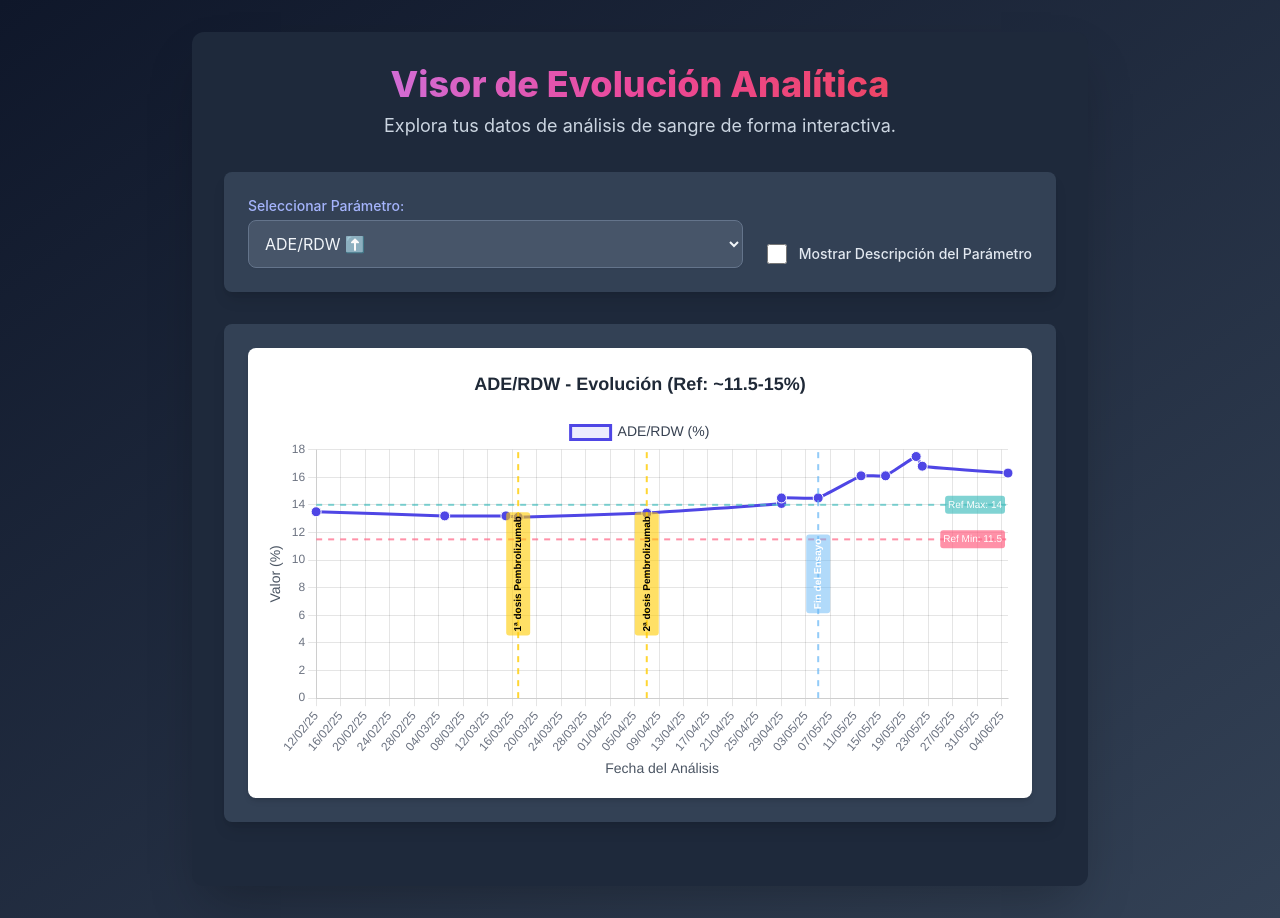
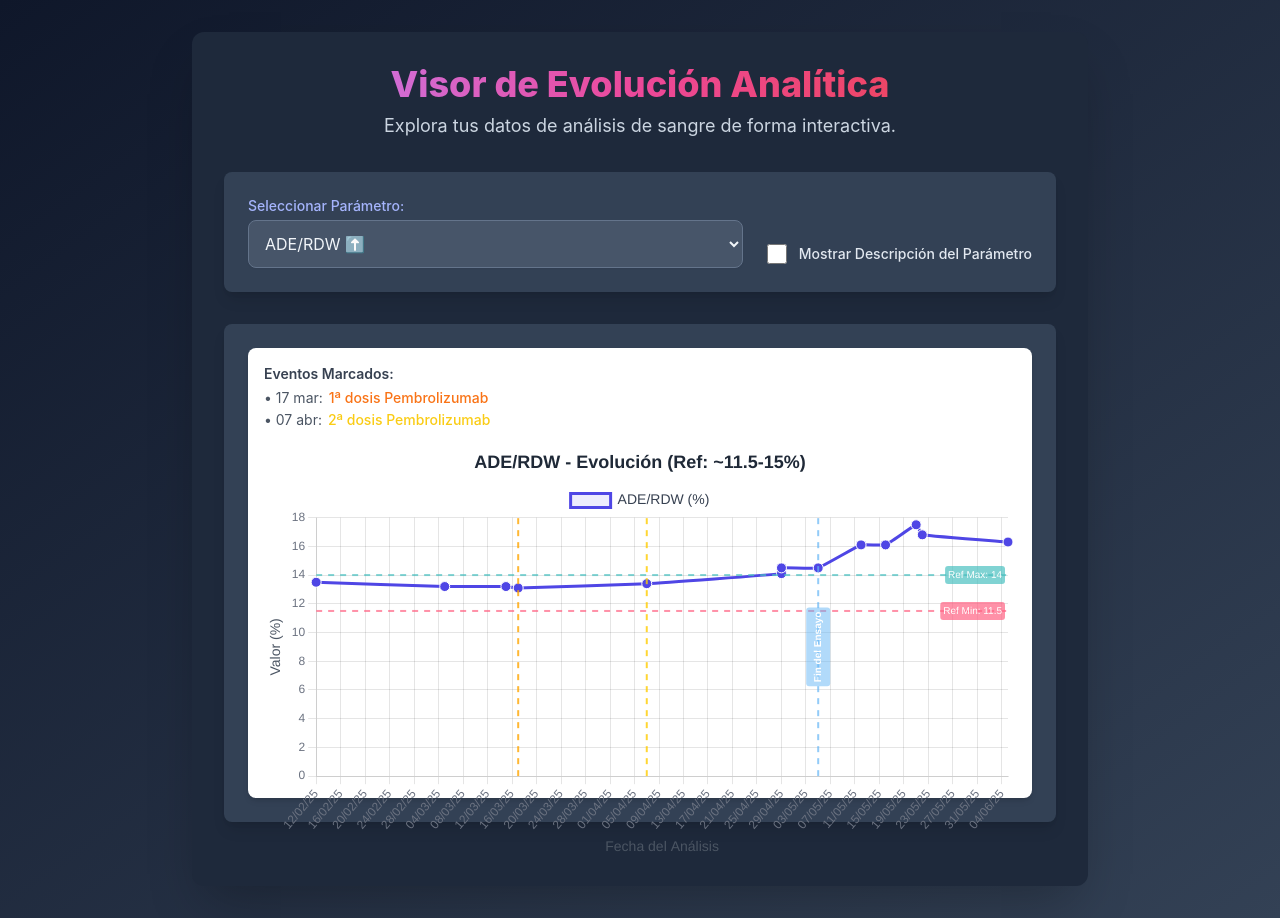
Before and after one commit to ggeerraarrddoo1/Anal-tica-Gerardo2, a React (Vite) app: page / in a window 1280 px wide. Built offline with nearby package versions, Linux system fonts and the light colour scheme; no server answers.

Commit message:
He mobido los titulos de pembrolizumab fuera del gráfico y los he cambiado de color

```diff
--- a/components/EvolutionChart.tsx
+++ b/components/EvolutionChart.tsx
@@ -1,6 +1,6 @@
 
 import React, { useEffect, useRef } from 'react';
-import { Chart, registerables, ScriptableCartesianScaleContext, ScriptableChartContext, ChartComponentLike, Scriptable } from 'chart.js';
+import { Chart, registerables, ChartComponentLike } from 'chart.js'; // Removed Scriptable as it's not directly used for props here
 import 'chartjs-adapter-date-fns';
 import { es } from 'date-fns/locale';
 import annotationPlugin, { AnnotationOptions } from 'chartjs-plugin-annotation';
@@ -8,7 +8,7 @@ import { BloodTestDataPoint, RefRange } from '../types';
 import { parseDateValue, parseRefRangeString } from '../utils/chartUtils';
 
 // Register Chart.js components and plugins
-Chart.register(...registerables, annotationPlugin as unknown as ChartComponentLike); // Cast for newer Chart.js versions
+Chart.register(...registerables, annotationPlugin as unknown as ChartComponentLike);
 
 interface EvolutionChartProps {
   parameterName: string;
@@ -16,9 +16,58 @@ interface EvolutionChartProps {
   generalRefRanges: Record<string, string>;
 }
 
+interface EventDataDetail {
+    date: Date;
+    id: string;
+    description: string;
+    lineColor: string;
+    displayLabelOnChart: boolean;
+    labelConfig?: AnnotationOptions['label'];
+    eventTextColorClass?: string; // Tailwind CSS class for text color
+}
+
 const EvolutionChart: React.FC<EvolutionChartProps> = ({ parameterName, data, generalRefRanges }) => {
   const chartRef = useRef<HTMLCanvasElement>(null);
   const chartInstanceRef = useRef<Chart | null>(null);
+
+  // Define event lines data (used for both chart annotations and custom HTML legend)
+  // Moved here to be accessible by both useEffect and eventsForCustomLegend
+  const eventDataForChart: EventDataDetail[] = [
+      {
+          date: new Date(2025, 2, 17), // March 17, 2025
+          id: 'pembro1',
+          description: "1ª dosis Pembrolizumab",
+          lineColor: 'rgba(255, 165, 0, 0.8)', // Orange
+          eventTextColorClass: 'text-orange-500',
+          displayLabelOnChart: false,
+      },
+      {
+          date: new Date(2025, 3, 7),  // April 7, 2025
+          id: 'pembro2',
+          description: "2ª dosis Pembrolizumab",
+          lineColor: 'rgba(255, 204, 0, 0.8)', // Yellow
+          eventTextColorClass: 'text-yellow-400',
+          displayLabelOnChart: false,
+      },
+      {
+          date: new Date(2025, 4, 5),   // May 5, 2025
+          id: 'ensayoEnd',
+          description: "Fin del Ensayo",
+          lineColor: 'rgba(100, 181, 246, 0.7)', // Light blue
+          displayLabelOnChart: true,
+          labelConfig: {
+              content: "Fin del Ensayo",
+              display: true,
+              position: 'center',
+              rotation: -90,
+              backgroundColor: 'rgba(100, 181, 246, 0.5)',
+              font: { size: 10, weight: 'bold' },
+              color: 'white',
+              padding: {top: 6, bottom: 6, left:4, right:4},
+              borderRadius: 3,
+          }
+      }
+  ];
 
   useEffect(() => {
     if (!chartRef.current || !data || data.length === 0) {
@@ -38,11 +87,11 @@ const EvolutionChart: React.FC<EvolutionChartProps> = ({ parameterName, data, ge
     const firstDataPointRefRange: RefRange = sortedData.length > 0 ? parseRefRangeString(sortedData[0].refRange) : {min: null, max: null, text: 'N/A'};
     const generalRefText = generalRefRanges[parameterName] || `Ref: ${firstDataPointRefRange.text}`;
 
-    const annotations: AnnotationOptions[] = [];
+    const chartAnnotations: AnnotationOptions[] = [];
 
     // Horizontal reference lines
     if (firstDataPointRefRange.min !== null) {
-        annotations.push({
+        chartAnnotations.push({
             type: 'line',
             yMin: firstDataPointRefRange.min,
             yMax: firstDataPointRefRange.min,
@@ -62,7 +111,7 @@ const EvolutionChart: React.FC<EvolutionChartProps> = ({ parameterName, data, ge
         });
     }
     if (firstDataPointRefRange.max !== null) {
-         annotations.push({
+         chartAnnotations.push({
             type: 'line',
             yMin: firstDataPointRefRange.max,
             yMax: firstDataPointRefRange.max,
@@ -82,57 +131,23 @@ const EvolutionChart: React.FC<EvolutionChartProps> = ({ parameterName, data, ge
         });
     }
 
-    // Vertical date lines with specific configurations
-    const eventLines = [
-        {
-            date: new Date(2025, 2, 17), // March 17, 2025
-            label: "1ª dosis Pembrolizumab",
-            borderColor: 'rgba(255, 204, 0, 0.8)', // Yellow
-            borderDash: [6, 6],
-            labelColor: 'black',
-            labelBackgroundColor: 'rgba(255, 204, 0, 0.6)'
-        },
-        {
-            date: new Date(2025, 3, 7),  // April 7, 2025
-            label: "2ª dosis Pembrolizumab",
-            borderColor: 'rgba(255, 204, 0, 0.8)', // Yellow
-            borderDash: [6, 6],
-            labelColor: 'black',
-            labelBackgroundColor: 'rgba(255, 204, 0, 0.6)'
-        },
-        {
-            date: new Date(2025, 4, 5),   // May 5, 2025
-            label: "Fin del Ensayo",
-            borderColor: 'rgba(100, 181, 246, 0.7)', // Light blue
-            borderDash: [6, 6],
-            labelColor: 'white',
-            labelBackgroundColor: 'rgba(100, 181, 246, 0.5)'
-        }
-    ];
-
-    eventLines.forEach(event => {
-        annotations.push({
+    // Generate annotations for event lines on the chart
+    eventDataForChart.forEach(event => {
+        const annotation: AnnotationOptions = {
             type: 'line',
             xMin: event.date.getTime(),
             xMax: event.date.getTime(),
-            borderColor: event.borderColor,
+            borderColor: event.lineColor,
             borderWidth: 2,
-            borderDash: event.borderDash,
-            label: {
-                content: event.label,
-                display: true,
-                position: 'center',
-                rotation: -90,
-                backgroundColor: event.labelBackgroundColor,
-                font: { size: 10, weight: 'bold' },
-                color: event.labelColor,
-                padding: {top: 6, bottom: 6, left:4, right:4}, // Adjusted padding for vertical
-                borderRadius: 3,
-                yAdjust: 0, // Adjust if needed for centering
-            }
-        });
+            borderDash: [6, 6],
+        };
+        if (event.displayLabelOnChart && event.labelConfig) {
+            annotation.label = event.labelConfig as any;
+        }
+        chartAnnotations.push(annotation);
     });
 
+    const chartTitleText = `${parameterName} - Evolución (${generalRefText})`;
 
     if (chartInstanceRef.current) {
       chartInstanceRef.current.destroy();
@@ -181,10 +196,10 @@ const EvolutionChart: React.FC<EvolutionChartProps> = ({ parameterName, data, ge
             title: {
               display: true,
               text: 'Fecha del Análisis',
-              font: { size: 14, weight: 500 }, // Tailwind text-sm, font-medium equivalent
-              color: '#4b5563' // Gray-600 (Good for white bg)
+              font: { size: 14, weight: 500 },
+              color: '#4b5563'
             },
-            ticks: { color: '#6b7280' } // Gray-500 (Good for white bg)
+            ticks: { color: '#6b7280' }
           },
           y: {
             title: {
@@ -200,20 +215,20 @@ const EvolutionChart: React.FC<EvolutionChartProps> = ({ parameterName, data, ge
         plugins: {
           legend: {
             position: 'top',
-            labels: { font: { size: 14 }, color: '#374151' } // Gray-700
+            labels: { font: { size: 14 }, color: '#374151' }
           },
           title: {
             display: true,
-            text: `${parameterName} - Evolución (${generalRefText})`,
-            font: { size: 18, weight: 600 }, // Tailwind text-lg, font-semibold
-            padding: { top: 10, bottom: 20 },
-            color: '#1f2937' // Gray-800
+            text: chartTitleText,
+            font: { size: 18, weight: 600 },
+            padding: { top: 10, bottom: 10 }, // Reduced bottom padding as legend is separate
+            color: '#1f2937'
           },
           tooltip: {
             backgroundColor: '#fff',
             titleColor: '#1f2937',
             bodyColor: '#374151',
-            borderColor: '#e5e7eb', // Gray-200
+            borderColor: '#e5e7eb',
             borderWidth: 1,
             padding: 10,
             callbacks: {
@@ -238,9 +253,9 @@ const EvolutionChart: React.FC<EvolutionChartProps> = ({ parameterName, data, ge
             }
           },
           annotation: {
-            annotations: annotations
+            annotations: chartAnnotations
           }
-        } as any, // Cast the entire plugins object to 'any' to bypass strict plugin options typing for 'annotation' key
+        } as any,
         interaction: {
           mode: 'index',
           intersect: false,
@@ -257,9 +272,29 @@ const EvolutionChart: React.FC<EvolutionChartProps> = ({ parameterName, data, ge
   // eslint-disable-next-line react-hooks/exhaustive-deps
   }, [parameterName, data, generalRefRanges]);
 
+  // Data for custom HTML legend
+  const eventsForCustomLegend = eventDataForChart.filter(
+    event => !event.displayLabelOnChart && event.description && event.eventTextColorClass
+  );
 
   return (
     <div className="chart-container-wrapper bg-white p-4 rounded-lg shadow-md">
+      {eventsForCustomLegend.length > 0 && (
+        <div className="mb-3 text-sm">
+          <h4 className="font-semibold text-gray-700">Eventos Marcados:</h4>
+          <ul className="list-none pl-0 mt-1">
+            {eventsForCustomLegend.map(event => {
+              const eventDateStr = event.date.toLocaleDateString('es-ES', { day: '2-digit', month: 'short' });
+              return (
+                <li key={event.id} className={`flex items-baseline mt-0.5`}>
+                  <span className="text-gray-600 mr-1.5">• {eventDateStr}:</span>
+                  <span className={`font-medium ${event.eventTextColorClass}`}>{event.description}</span>
+                </li>
+              );
+            })}
+          </ul>
+        </div>
+      )}
       <canvas ref={chartRef} id="evolutionChart"></canvas>
     </div>
   );
```
